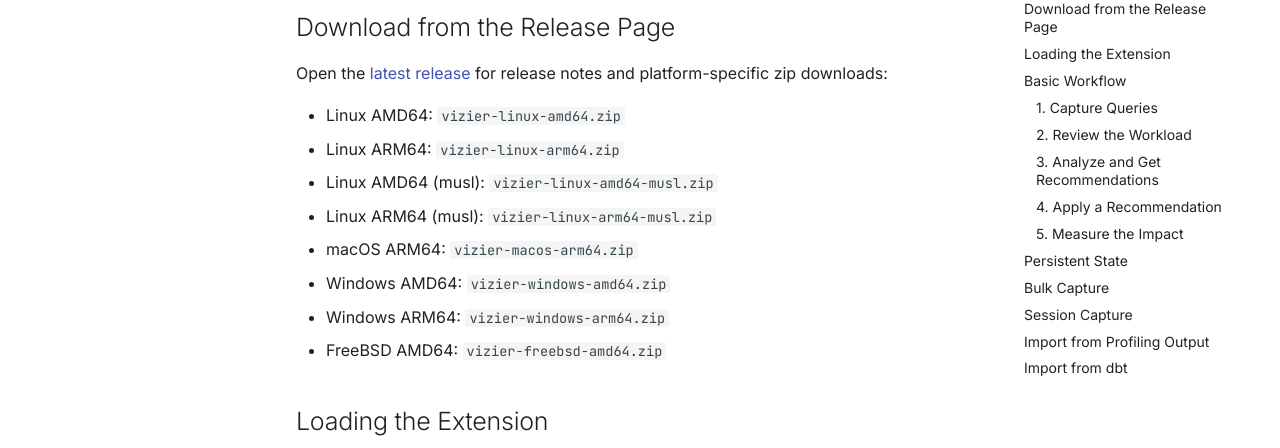
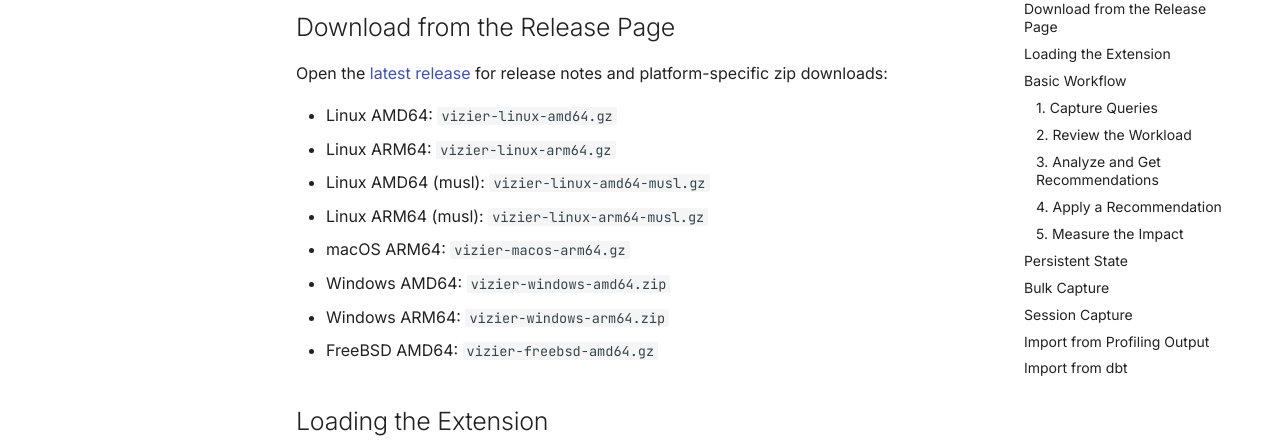
Before and after one commit to CogitatorTech/vizier, an MkDocs documentation site: the page built from docs/getting-started.md, in a window 1280 px wide and 900 px high, scrolled down 686 px. Shown: the part 153-601 px from the top of the window. Built offline with MkDocs 1.6.1 and Material for MkDocs 9.7.7, drawn with Linux system fonts in a browser that asks for light colours; comment, search, counter and statistics services are not loaded.

```diff
--- a/docs/getting-started.md
+++ b/docs/getting-started.md
@@ -34,14 +34,14 @@ The hosted repository currently includes binaries for DuckDB `v1.2.0` to `v1.5.1
 
 Open the [latest release](https://github.com/CogitatorTech/vizier/releases/latest) for release notes and platform-specific zip downloads:
 
-- Linux AMD64: `vizier-linux-amd64.zip`
-- Linux ARM64: `vizier-linux-arm64.zip`
-- Linux AMD64 (musl): `vizier-linux-amd64-musl.zip`
-- Linux ARM64 (musl): `vizier-linux-arm64-musl.zip`
-- macOS ARM64: `vizier-macos-arm64.zip`
+- Linux AMD64: `vizier-linux-amd64.gz`
+- Linux ARM64: `vizier-linux-arm64.gz`
+- Linux AMD64 (musl): `vizier-linux-amd64-musl.gz`
+- Linux ARM64 (musl): `vizier-linux-arm64-musl.gz`
+- macOS ARM64: `vizier-macos-arm64.gz`
 - Windows AMD64: `vizier-windows-amd64.zip`
 - Windows ARM64: `vizier-windows-arm64.zip`
-- FreeBSD AMD64: `vizier-freebsd-amd64.zip`
+- FreeBSD AMD64: `vizier-freebsd-amd64.gz`
 
 ## Loading the Extension
 
```
Also changed, not shown: README.md (+7 -7 lines), 1 other file.
